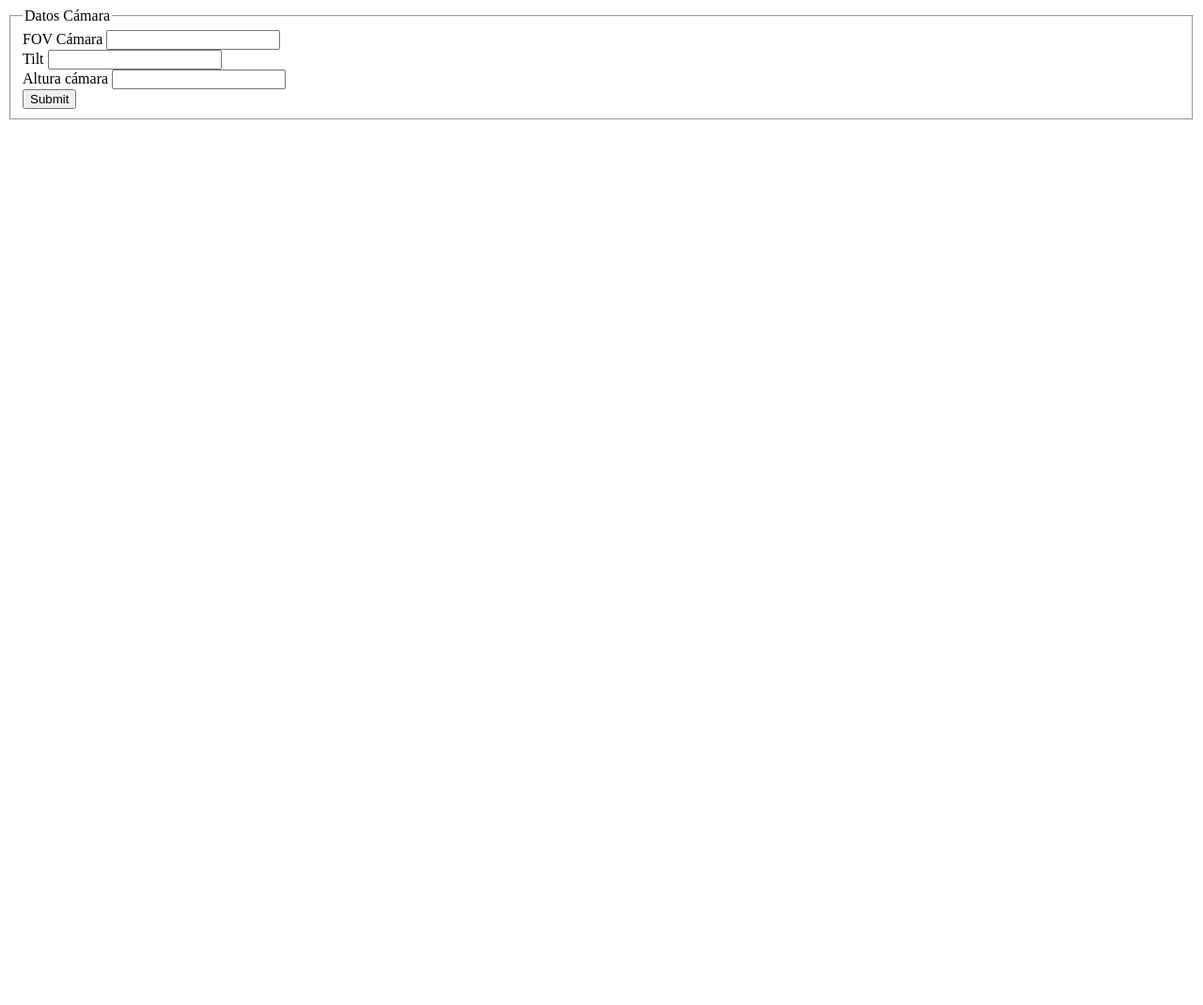
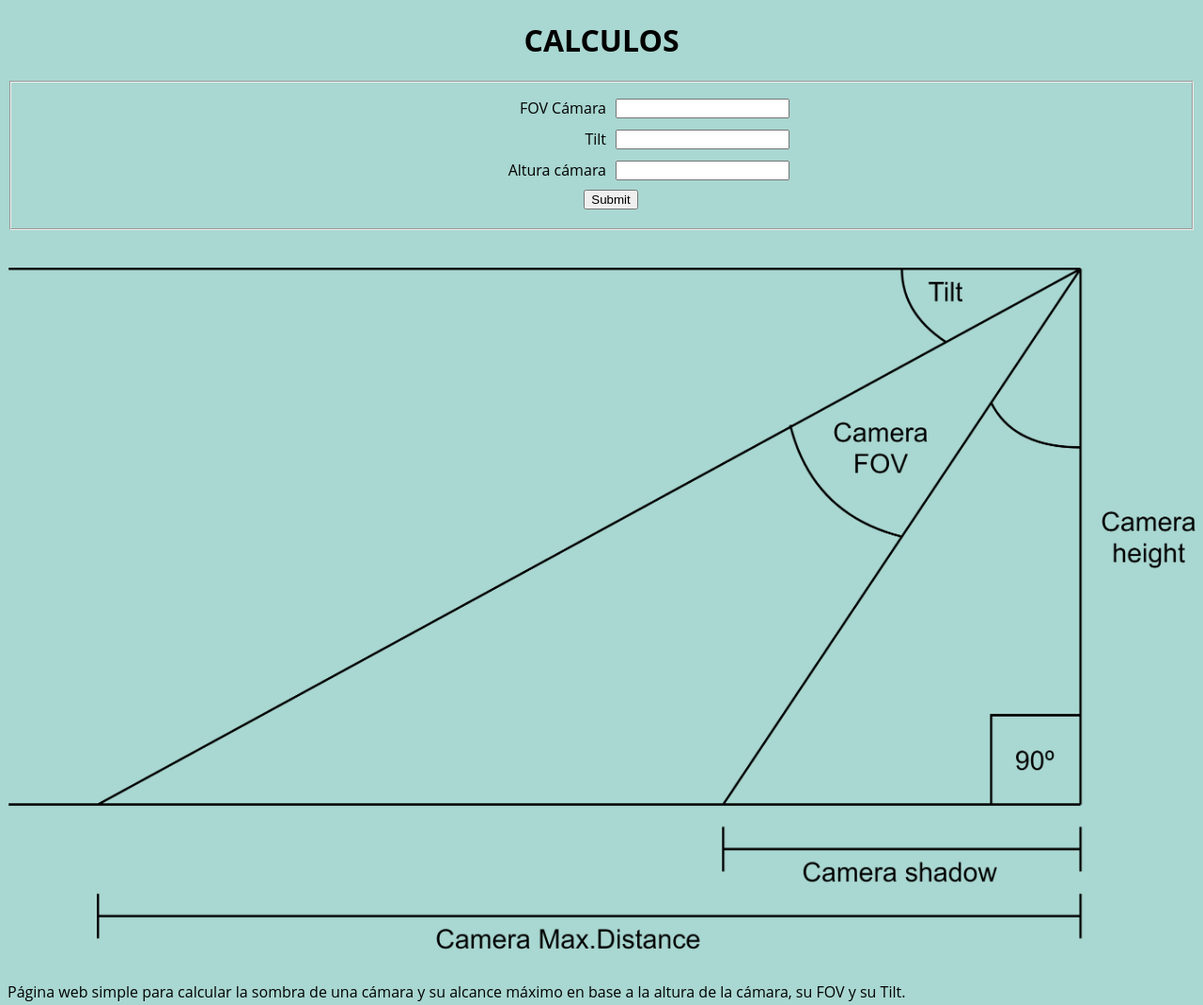
Before and after one commit to JotaMarti/proyectocamaras, a plain HTML site: page index.html in a window 1280 px wide. Shown: the whole page at 94% size. Before the commit the page ends 800 px from the top, so only its background shows below. Drawn offline with Linux system fonts and the light colour scheme.

Commit message:
Primeros estilos base

```diff
--- a/css/style.css
+++ b/css/style.css
@@ -0,0 +1,48 @@
+body {
+    background-color: rgb(169, 215, 209);
+    font-family: "Open Sans", sans-serif;
+}
+
+
+h1 {
+    text-align: center;
+    width: 100%;
+}
+
+.row {
+    display: inline-block;
+    width: 100%;
+    display: flex;
+    align-items: center;
+    justify-content: center;
+    flex-flow: row wrap;
+    margin: 10px;
+}
+
+.label{
+    flex: 1;
+    display: flex;
+    justify-content: flex-end;
+    margin-right: 10px;
+}
+
+.input{
+    flex: 1;
+}
+
+
+.imagen{
+    margin-top: 40px;
+    width: 100%;
+}
+
+img{
+    width: 100%;
+}
+
+
+@media (max-width: 800px) {
+    .row{
+        flex-direction: column;
+    }
+}
--- a/index.html
+++ b/index.html
@@ -1,22 +1,41 @@
 <!DOCTYPE html>
 <html lang="es">
+
 <head>
   <meta charset="UTF-8" />
   <meta name="viewport" content="width=device-width, initial-scale=1.0" />
   <meta http-equiv="X-UA-Compatible" content="ie=edge" />
   <link rel="stylesheet" type="text/css" href="css/style.css" />
-    <title>Document</title>
+  <title>Calculos</title>
 </head>
+
 <body>
-    <form action="" id="formulario">
+  <h1>CALCULOS</h1>
+  <form id="formulario">
     <fieldset>
-        <legend>Datos Cámara</legend>
-        FOV Cámara <input type="text" id="fov" /> <br />
-        Tilt <input type="text" id="tilt" /> <br />
-        Altura cámara <input type="text" id="altura" /> <br />
-        <input type="submit"></input>
+      <div class="row">
+        <div class="label"> <label for="fov">FOV Cámara</label></div>
+        <div class="input"> <input type="text" id="fov" /></div>
+      </div>
+      <div class="row">
+        <div class="label"> <label for="tilt"> Tilt</label></div>
+        <div class="input"> <input type="text" id="tilt" /> </div>
+      </div>
+      <div class="row">
+        <div class="label"> <label for="altura"> Altura cámara</label></div>
+        <div class="input"> <input type="text" id="altura" /> </div>
+      </div>
+
+
+      <div class="row"> <input type="submit"></input></div>
     </fieldset>
   </form>
+  <div class="imagen">
+    <img src="img/camaras.png" alt="angulos">
+  </div>
+  <p>Página web simple para calcular la sombra de una cámara y su alcance máximo en base a la altura de la cámara, su
+    FOV y su Tilt.</p>
   <script src="js/script.js"></script>
 </body>
+
 </html>
```
Also changed, not shown: img/camaras.png (added). Lines whose indentation alone changed are shown as unchanged.
